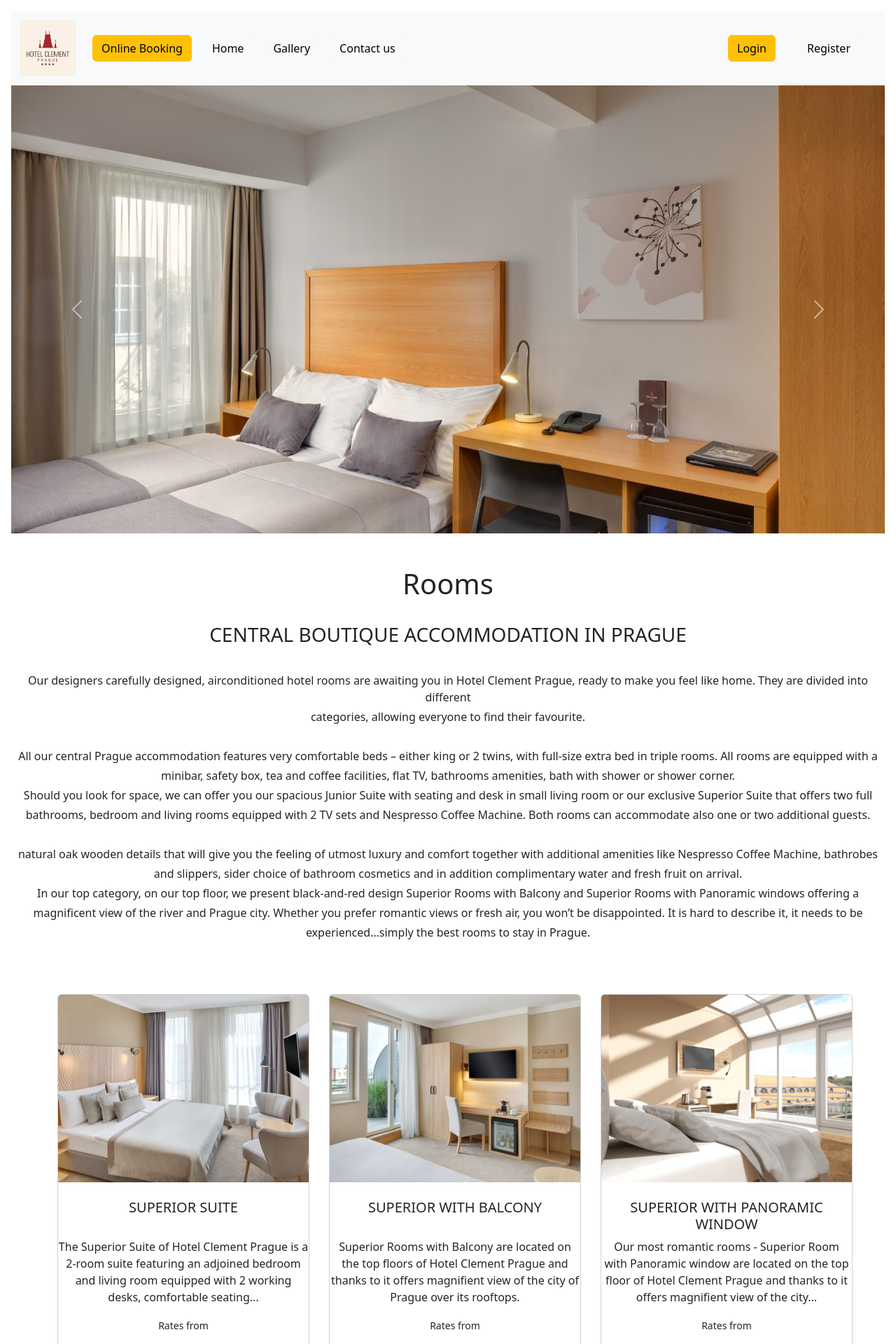
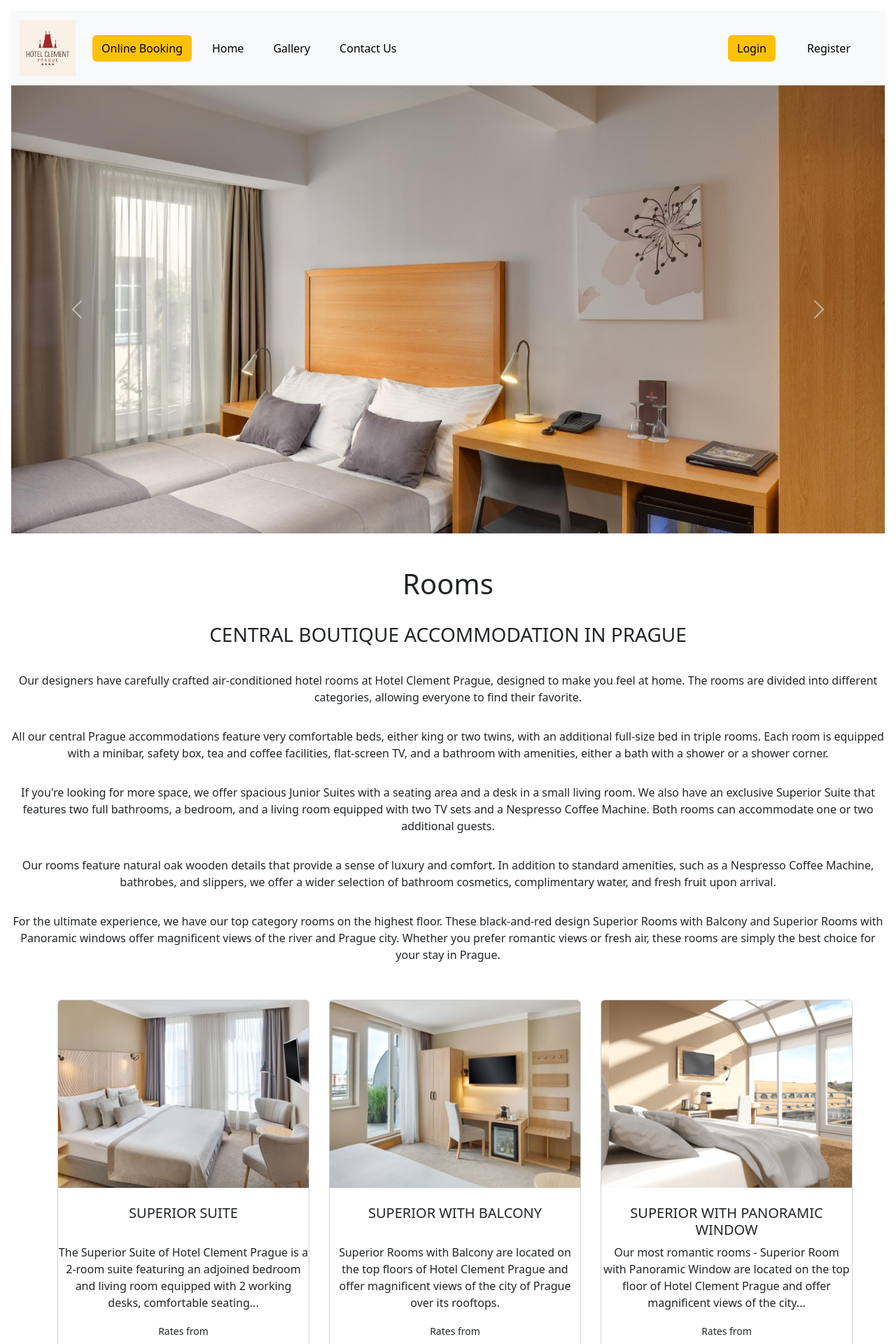
Before and after one commit to RinaniRita/HotelClement_html, a Flask app: page /Online_booking in a window 1280 px wide. Shown: the top 1920 px of the page at 70% size. Run offline with Flask 3, Linux system fonts and the light colour scheme.

Commit message:
update change

```diff
--- a/templates/Online_booking.html
+++ b/templates/Online_booking.html
@@ -39,11 +39,10 @@
                     </li>
                     <li class="nav-item">
                         <a class="nav-link" href="/contact_us">
-                                <button type="button" class="btn btn-light">Contact us</button>
+                        <button type="button" class="btn btn-light">Contact Us</button>
                         </a>
                     </li>
                 </ul>
-
                 <ul class="nav nav-pills nav-justified ms-auto p-2" id="ex1" role="tablist">
                     <li class="nav-item" role="presentation">
                         <a class="nav-link" href="/login">
@@ -64,13 +63,13 @@
                 <div class="carousel-item active c-item">
                     <img src="../static/img/016a-hotel-clement-prague-standard-room-smallhq.jpg" class="d-block w-100 c-img" alt="first slide">
                 </div>
-                <div class="carousel-item c-item" >
+                <div class="carousel-item c-item">
                     <img src="../static/img/018b-hotel-clement-prague-comfort-room-twin-view-hq (1).jpg" class="d-block w-100 c-img" alt="second slide">
                 </div>
-                <div class="carousel-item c-item" >
+                <div class="carousel-item c-item">
                     <img src="../static/img/902-1.jpg" class="d-block w-100 c-img" alt="third slide">
                 </div>
-                <div class="carousel-item c-item" >
+                <div class="carousel-item c-item">
                     <img src="../static/img/jprerovsky-hotel-clement-807-16a2955.jpg" class="d-block w-100 c-img" alt="4th slide">
                 </div>
                 <div class="carousel-item c-item">
@@ -93,20 +92,15 @@
                 <br>
                 <h3>CENTRAL BOUTIQUE ACCOMMODATION IN PRAGUE</h3>
                 <br>
-                <p class="my-1">Our designers carefully designed, airconditioned hotel rooms are awaiting you in Hotel Clement Prague, ready to make you feel like home. They are divided into different</p>
-                <p class="my-1">categories, allowing everyone to find their favourite.</p>
+                <p class="my-1">Our designers have carefully crafted air-conditioned hotel rooms at Hotel Clement Prague, designed to make you feel at home. The rooms are divided into different categories, allowing everyone to find their favorite.</p>
                 <br>
-                <p class="my-1">All our central Prague accommodation features very comfortable beds – either king or 2 twins, with full-size extra bed in triple rooms. All rooms are equipped with a</p>
-                <p class="my-1">minibar, safety box, tea and coffee facilities, flat TV, bathrooms amenities, bath with shower or shower corner.</p>
-                <p class="my-1">Should you look for space, we can offer you our spacious Junior Suite with seating and desk in small living room or our exclusive Superior Suite that offers two full</p>
-                <p class="my-1">bathrooms, bedroom and living rooms equipped with 2 TV sets and Nespresso Coffee Machine. Both rooms can accommodate also one or two additional guests.</p>
+                <p class="my-1">All our central Prague accommodations feature very comfortable beds, either king or two twins, with an additional full-size bed in triple rooms. Each room is equipped with a minibar, safety box, tea and coffee facilities, flat-screen TV, and a bathroom with amenities, either a bath with a shower or a shower corner.</p>
                 <br>
-                <p class="my-1">natural oak wooden details that will give you the feeling of utmost luxury and comfort together with additional amenities like Nespresso Coffee Machine, bathrobes</p>
-                <p class="my-1">and slippers, sider choice of bathroom cosmetics and in addition complimentary water and fresh fruit on arrival.</p>
-                <p class="my-1">In our top category, on our top floor, we present black-and-red design Superior Rooms with Balcony and Superior Rooms with Panoramic windows offering a</p>
-                <p class="my-1">magnificent view of the river and Prague city. Whether you prefer romantic views or fresh air, you won’t be disappointed. It is hard to describe it, it needs to be</p>
-                <p class="my-1">experienced…simply the best rooms to stay in Prague.</p>
+                <p class="my-1">If you're looking for more space, we offer spacious Junior Suites with a seating area and a desk in a small living room. We also have an exclusive Superior Suite that features two full bathrooms, a bedroom, and a living room equipped with two TV sets and a Nespresso Coffee Machine. Both rooms can accommodate one or two additional guests.</p>
                 <br>
+                <p class="my-1">Our rooms feature natural oak wooden details that provide a sense of luxury and comfort. In addition to standard amenities, such as a Nespresso Coffee Machine, bathrobes, and slippers, we offer a wider selection of bathroom cosmetics, complimentary water, and fresh fruit upon arrival.</p>
+                <br>
+                <p class="my-1">For the ultimate experience, we have our top category rooms on the highest floor. These black-and-red design Superior Rooms with Balcony and Superior Rooms with Panoramic windows offer magnificent views of the river and Prague city. Whether you prefer romantic views or fresh air, these rooms are simply the best choice for your stay in Prague.</p>
                 <br>
                 <br>
             </div>
@@ -133,7 +127,7 @@
                                 <br>
                                 <h5>SUPERIOR WITH BALCONY</h5>
                                 <br>
-                        <p>Superior Rooms with Balcony are located on the top floors of Hotel  Clement Prague and thanks to it offers magnifient view of the city of Prague over its rooftops.</p>
+                                <p>Superior Rooms with Balcony are located on the top floors of Hotel Clement Prague and offer magnificent views of the city of Prague over its rooftops.</p>
                                 <p><small>Rates from</small></p>
                                 <p><small>75,60 €</small></p>
                                 <br>
@@ -146,7 +140,7 @@
                             <div class="text-center">
                                 <br>
                                 <h5>SUPERIOR WITH PANORAMIC WINDOW</h5>
-                        <p>Our most romantic rooms - Superior Room with Panoramic window are located on the top floor of Hotel Clement Prague and thanks to it offers magnifient view of the city...</p>
+                                <p>Our most romantic rooms - Superior Room with Panoramic Window are located on the top floor of Hotel Clement Prague and offer magnificent views of the city...</p>
                                 <p><small>Rates from</small></p>
                                 <p><small>49,56 €</small></p>
                                 <br>
@@ -160,7 +154,7 @@
                                 <br>
                                 <h5>SUPERIOR ROOM</h5>
                                 <br>
-                        <p>Thanks to its location on the 8th floor, the Superior rooms of Hotel Clement Prague are full of sun and light, featuring mostly view over the rooftops or on the river.</p>
+                                <p>Thanks to its location on the 8th floor, the Superior rooms of Hotel Clement Prague are full of sun and light, offering mostly views over the rooftops or the river.</p>
                                 <p><small>Rates from</small></p>
                                 <p><small>41,16 €</small></p>
                                 <br>
@@ -174,7 +168,7 @@
                                 <br>
                                 <h5>JUNIOR SUITE</h5>
                                 <br>
-                        <p>Love the space? Then the Junior Suite of Hotel Clement is the best choice for you. Decorated in light natural colours it offers extra space for relaxing...</p>
+                                <p>Love the space? Then the Junior Suite of Hotel Clement is the best choice for you. Decorated in light natural colors, it offers extra space for relaxing...</p>
                                 <p><small>Rates from</small></p>
                                 <p><small>41,16 €</small></p>
                                 <br>
@@ -188,7 +182,7 @@
                                 <br>
                                 <h5>COMFORT DOUBLE/TWIN ROOM</h5>
                                 <br>
-                        <p>City or street view and more space – those are the main benefits of Comfortable rooms over the same-looking Standard rooms.</p>
+                                <p>City or street view and more space – thoseare the main benefits of Comfortable rooms over the same-looking Standard rooms.</p>
                                 <br>
                                 <p><small>Rates from</small></p>
                                 <p><small>36,96 €</small></p>
```
Also changed, not shown: templates/Gallery.html (+6 -7 lines), templates/Home.html (+5 -5 lines), templates/contact_us.html (+4 -5 lines), templates/users/login.html (+3 -18 lines). Lines whose indentation alone changed are shown as unchanged.
